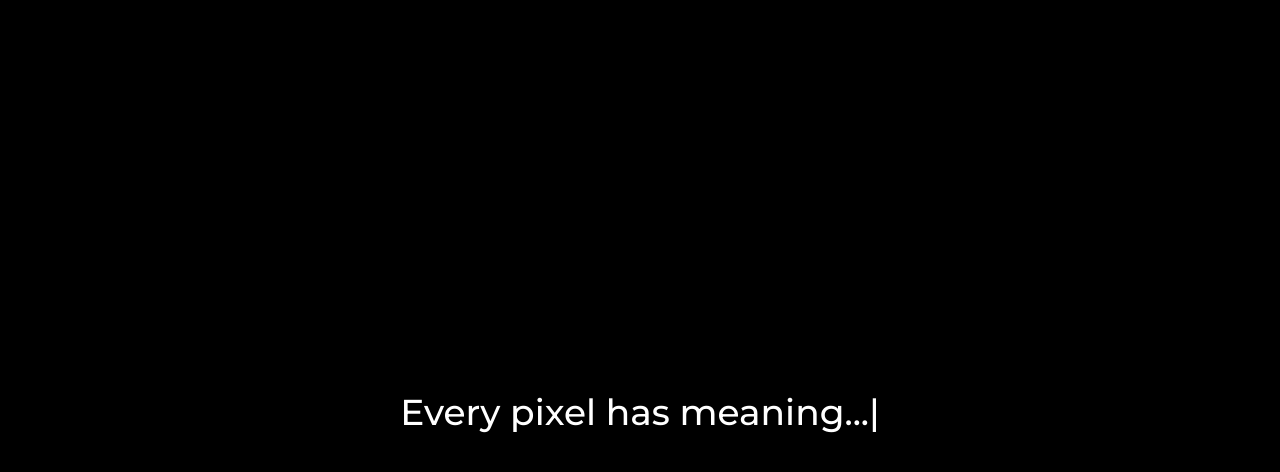
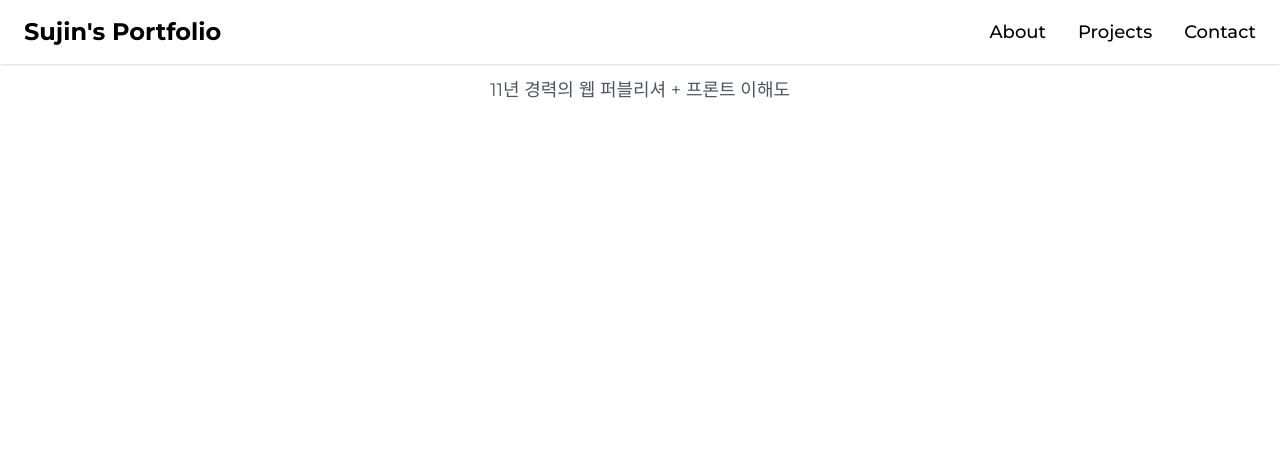
Before and after one commit to aforce2be/aforce2be.github.io, a Vue app: page / in a window 1280 px wide. Shown: the top 472 px of the page. Built offline with nearby package versions, Linux system fonts and the light colour scheme.

Commit message:
헤더 작성

```diff
--- a/src/App.vue
+++ b/src/App.vue
@@ -1,12 +1,29 @@
 <template>
-  <loading></loading>
-  <Header />
-  <router-view />
+  <div>
+    <!-- 로딩 중일 때 -->
+    <Loading v-if="isLoading" />
+
+    <!-- 로딩이 끝났을 때 -->
+    <div v-else>
+      <Header />
+      <router-view />
+    </div>
+  </div>
 </template>
 
 <script setup>
-import Loading from "./components/Loading.vue"
+import { ref, onMounted } from "vue";
+import Loading from "./components/Loading.vue";
 import Header from "./components/Header.vue";
+
+const isLoading = ref(true);
+
+onMounted(() => {
+  // 예시: 2초 후 로딩 종료
+  setTimeout(() => {
+    isLoading.value = false;
+  }, 5000);
+});
 </script>
 
 <style>
--- a/src/components/Header.vue
+++ b/src/components/Header.vue
@@ -1 +1,37 @@
-<template>Header.vue</template>
+<template>
+    <header class="fixed top-0 left-0 w-full bg-white shadow z-50">
+        <nav class="max-w-7xl mx-auto flex justify-between items-center py-4 px-6">
+            <!-- Logo / Name -->
+            <div class="text-2xl font-bold">
+                <a href="/">Sujin's Portfolio</a>
+            </div>
+
+            <!-- Navigation Links -->
+            <ul class="flex space-x-8 text-lg font-medium">
+                <li>
+                    <RouterLink to="/about" class="hover:text-blue-500 transition">About</RouterLink>
+                </li>
+                <li>
+                    <RouterLink to="/projects" class="hover:text-blue-500 transition">Projects</RouterLink>
+                </li>
+                <li>
+                    <RouterLink to="/contact" class="hover:text-blue-500 transition">Contact</RouterLink>
+                </li>
+            </ul>
+        </nav>
+    </header>
+</template>
+
+<script>
+// import About from "../pages/About.vue";
+export default {
+    name: "Header",
+};
+</script>
+
+<style scoped>
+/* Smooth scrolling for internal links */
+html {
+    scroll-behavior: smooth;
+}
+</style>
--- a/src/components/Loading.vue
+++ b/src/components/Loading.vue
@@ -51,10 +51,10 @@ onMounted(() => {
 
     setTimeout(() => {
         hide.value = true
-    }, 6000)
+    }, 4000)
     setTimeout(() => {
         show.value = false
-    }, 7000)
+    }, 5000)
 })
 </script>
 
```
Also changed, not shown: src/router/index.js (+4 -4 lines).
